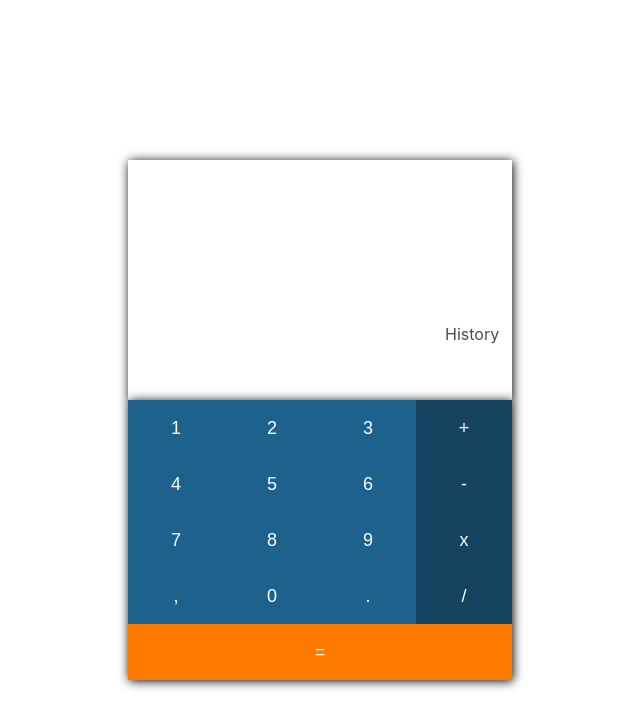
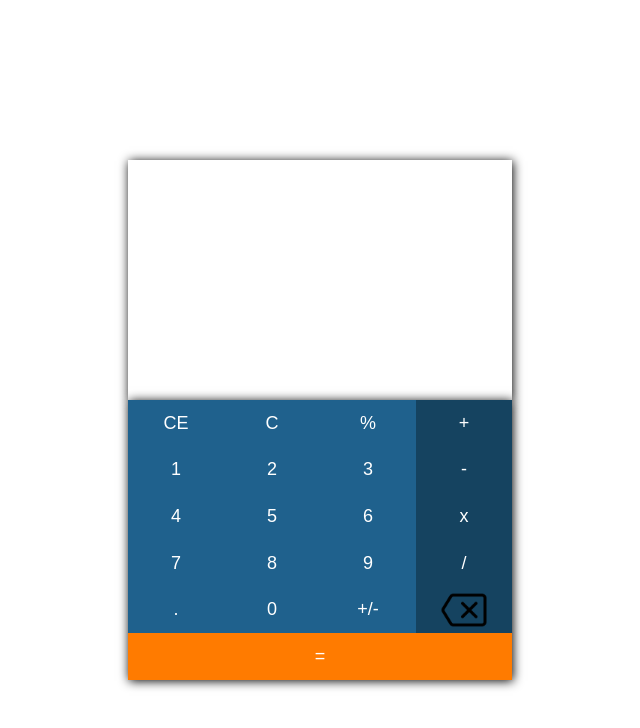
Before and after one commit to EliasLoaiza/Calculadora, a React (Create React App) app: page / in a window 1280 px wide. Shown: the top 728 px of the page, without its empty margins (320-960 px from the left). Built offline with nearby package versions, Linux system fonts and the light colour scheme.

Commit message:
Adding Buttoms

```diff
--- a/src/Componets/Base/base.js
+++ b/src/Componets/Base/base.js
@@ -4,13 +4,14 @@ import { Screen } from '../Screen/Screen';
 import React from 'react';
 function Base(){
     const [datosValue, setdatosValue] = React.useState('');
-    console.log(datosValue);
+    const [historyValue, setHistory] = React.useState('');
     const [state, setState] = React.useState(false);
     return (
             <div className='base'>
-                <Screen datosValue={datosValue} />
+                <Screen datosValue={datosValue} historyValue={historyValue} />
                 <Buttoms setdatosValue={setdatosValue} datosValue={datosValue}
-                         setState={setState} state={state}/>
+                         setState={setState} state={state}
+                         setHistory={setHistory}/>
             </div>
     );
 }
--- a/src/Componets/Buttoms/Buttoms.css
+++ b/src/Componets/Buttoms/Buttoms.css
@@ -9,28 +9,44 @@
 .operation {
     background-color: #154360;
 }
-.buttoms button:nth-child(10){
-    grid-row: 4;
-    grid-column: 2;
+.operation:hover{
+    background-color: #1F618D;
 }
-.buttoms button:nth-child(13){
+.operation:active{
+    background-color: #0f3046;
+}
+.buttoms button:nth-child(15){
+    grid-row: 5;
+    grid-column: 3;
+}
+.buttoms button:nth-child(15){
+    grid-row: 5;
+    grid-column: 1;
+}
+.buttoms button:nth-child(16){
     grid-row: 1 ;
     grid-column: 4;
 }
-.buttoms button:nth-child(14){
+.buttoms button:nth-child(17){
     grid-row: 2 ;
     grid-column: 4;
 }
-.buttoms button:nth-child(15){
+.buttoms button:nth-child(18){
     grid-row: 3 ;
     grid-column: 4;
 }
-.buttoms button:nth-child(16){
+.buttoms button:nth-child(19){
     grid-row: 4 ;
     grid-column: 4;
 }
-.buttoms button:nth-child(17){
-    grid-row: 5;
+.buttoms button:nth-child(20){
+    background-image: url(./borrar.png);
+    background-size: 50%;
+    background-position: center;
+    background-repeat: no-repeat;
+}
+.buttoms button:nth-child(21){
+    grid-row: 6;
     grid-column: 1/5;
     background-color: #FF7B00;
     color: white;
@@ -40,5 +56,10 @@ button{
     background-color: #1F618D;
     font-size: large;
     border: none;
-    /* border-radius: 10%; */
 }
+button:hover{
+    background-color: #154360;
+}
+button:active{
+    background-color: #0f3046;
+}
--- a/src/Componets/Buttoms/Buttoms.js
+++ b/src/Componets/Buttoms/Buttoms.js
@@ -1,82 +1,119 @@
 
 import React from 'react';
-import './Buttoms.css'
-function Buttoms({setdatosValue , datosValue, setState, state}){
+import './Buttoms.css';
+function Buttoms({setdatosValue , datosValue, setState, state, setHistory}){
     const operation = {
         solved: state,
         data1: "",
         data2: "",
         complete: datosValue,
+        operator: ""
     };
     function validateOperator() {
         if(operation.complete.includes('+')){
+            operation.operator = "+";
             return true;
         } else if(operation.complete.includes('-')){
+            operation.operator = "-";
             return true;
         } else if(operation.complete.includes('/')){
+            operation.operator = "/";
             return true;
         } else if(operation.complete.includes('*')){
+            operation.operator = "*";
             return true;
         } else {
             return false;
         }
     };
-    function totalOperation(operation) {
-        if (operation.complete.includes('+')){
-            let array = operation.complete.split('=');
-            let array2 = array[0].split('+');
-            operation.data1 = array2[0];
-            operation.data2 = array2[1];
+    function deleteData(){
+        setdatosValue("");
+        setHistory("");
+    }
+    function deleteNumber(){
+        operation.complete = operation.complete.slice(0, -1);
+        setdatosValue(operation.complete);
+    }
+    function addOperator(){
+        var replace1 = operation.data1;
+        var replace2 = operation.data2;
+        if(operation.data1.includes("+")){
+            operation.data1 = "-" + operation.data1;
+            operation.data2 = "-" + operation.data2;
+            operation.complete = operation.complete.replace(replace1, operation.data1);
+            operation.complete = operation.complete.replace(replace2, operation.data2);
+            setdatosValue(operation.complete);
+        }
+        else if(operation.data1.includes("-")){
+            operation.data1 = "+" + operation.data1;
+            operation.data2 = "+" + operation.data2;
+            operation.complete = operation.complete.replace(replace1, operation.data1);
+            operation.complete = operation.complete.replace(replace2, operation.data2);
+            setdatosValue(operation.complete);
+        }
+        else{
+            operation.data1 = "-" + operation.data1;
+            operation.data2 = "-" + operation.data2;
+            operation.complete = operation.complete.replace(replace1, operation.data1);
+            operation.complete = operation.complete.replace(replace2, operation.data2);
+            setdatosValue(operation.complete);
+            console.log(replace1 + " " + replace2 + " " + operation.data1 + " " + operation.data2);
+        }
+    }
+    function splitData(){
+        let array = operation.complete.split('=');
+        let array2 = array[0].split(operation.operator);
+        operation.data1 = array2[0];
+        operation.data2 = array2[1];
+    }
+    function totalOperation() {
+        splitData()
+        if (operation.operator === "+"){
             let result = Number(operation.data1) + Number(operation.data2);
+            setHistory(operation.complete);
             setdatosValue(result.toString());
             setState(true);
-        } else  if (operation.complete.includes('-')){
-            let array = operation.complete.split('=');
-            let array2 = array[0].split('-');
-            operation.data1 = array2[0];
-            operation.data2 = array2[1];
+        } else  if (operation.operator === "-"){;
             let result = Number(operation.data1) - Number(operation.data2);
+            setHistory(operation.complete);
             setdatosValue(result.toString());
             setState(true);
-        } else  if (operation.complete.includes('/')){
-            let array = operation.complete.split('=');
-            let array2 = array[0].split('/');
-            operation.data1 = array2[0];
-            operation.data2 = array2[1];
+        } else  if (operation.operator === "/"){
             let result = Number(operation.data1) / Number(operation.data2);
-            setdatosValue(result);
+            setHistory(operation.complete);
+            setdatosValue(result.toString());
             setState(true);
-        } else  if (operation.complete.includes('*')){
-            let array = operation.complete.split('=');
-            let array2 = array[0].split('*');
-            operation.data1 = array2[0];
-            operation.data2 = array2[1];
+        } else  if (operation.operator === "*"){;
             let result = Number(operation.data1) * Number(operation.data2);
-            setdatosValue(result);
+            setHistory(operation.complete);
+            setdatosValue(result.toString());
             setState(true);
         }
     }
     function saveDato(data){
-        operation.complete = datosValue + data;
+        operation.complete = operation.complete + data;
         if(operation.solved){
             if(validateOperator()){
                 setState(false);
                 setdatosValue(operation.complete)
-                console.log('includes = ' + operation.complete);
             } else {
                 setdatosValue(data);
                 setState(false);
-                console.log('no includes = ' + operation.complete);
+                setHistory(operation.complete);
             }
         }else{
+            validateOperator();
             setdatosValue(operation.complete)
             if(operation.complete.includes("=")){
-            totalOperation(operation);
+            totalOperation();
             }
         }
     }
     return(
         <div className='buttoms'>
+                <button className='buttom' onClick={() => deleteData()}>CE</button>
+                <button className='buttom' onClick={() => deleteData()}>C</button>
+                <button className='buttom' onClick={() => saveDato("%")}>%</button>
                 <button className='buttom' onClick={() => saveDato("1")}>1</button>
                 <button className='buttom' onClick={() => saveDato("2")}>2</button>
                 <button className='buttom' onClick={() => saveDato("3")}>3</button>
@@ -87,12 +124,13 @@ function Buttoms({setdatosValue , datosValue, setState, state}){
                 <button className='buttom' onClick={() => saveDato("8")}>8</button>
                 <button className='buttom' onClick={() => saveDato("9")}>9</button>
                 <button className='buttom' onClick={() => saveDato("0")}>0</button>
-                <button className='buttom' onClick={() => saveDato(",")}>,</button>
+                <button className='buttom' onClick={() => addOperator()}>+/-</button>
                 <button className='buttom' onClick={() => saveDato(".")}>.</button>
                 <button className='operation' onClick={() => saveDato("+")}>+</button>
                 <button className='operation' onClick={() => saveDato("-")}>-</button>
                 <button className='operation' onClick={() => saveDato("*")}>x</button>
                 <button className='operation' onClick={() => saveDato("/")}>/</button>
+                <button className='operation' onClick={() => deleteNumber()}></button>
                 <button className='operation' onClick={() => saveDato("=")}>=</button>
          </div>
     );
--- a/src/Componets/Screen/Screen.js
+++ b/src/Componets/Screen/Screen.js
@@ -1,9 +1,9 @@
 import React from "react";
 import './Screen.css';
-function Screen({datosValue}){
+function Screen({datosValue , historyValue}){
     return(
             <div className='screen'>
-                <label className='history'>History</label>
+                <label className='history'>{historyValue}</label>
                 <label className='data'>{datosValue}</label>
             </div>
     );
```
Also changed, not shown: src/Componets/Operations/Add.js (deleted, +0 -8 lines), src/Componets/Operations/Divide.js (deleted, +0 -8 lines), src/Componets/Operations/Multiply.js (deleted, +0 -8 lines), src/Componets/Operations/Substract.js (deleted, +0 -10 lines), src/Componets/Buttoms/borrar.png (added).
